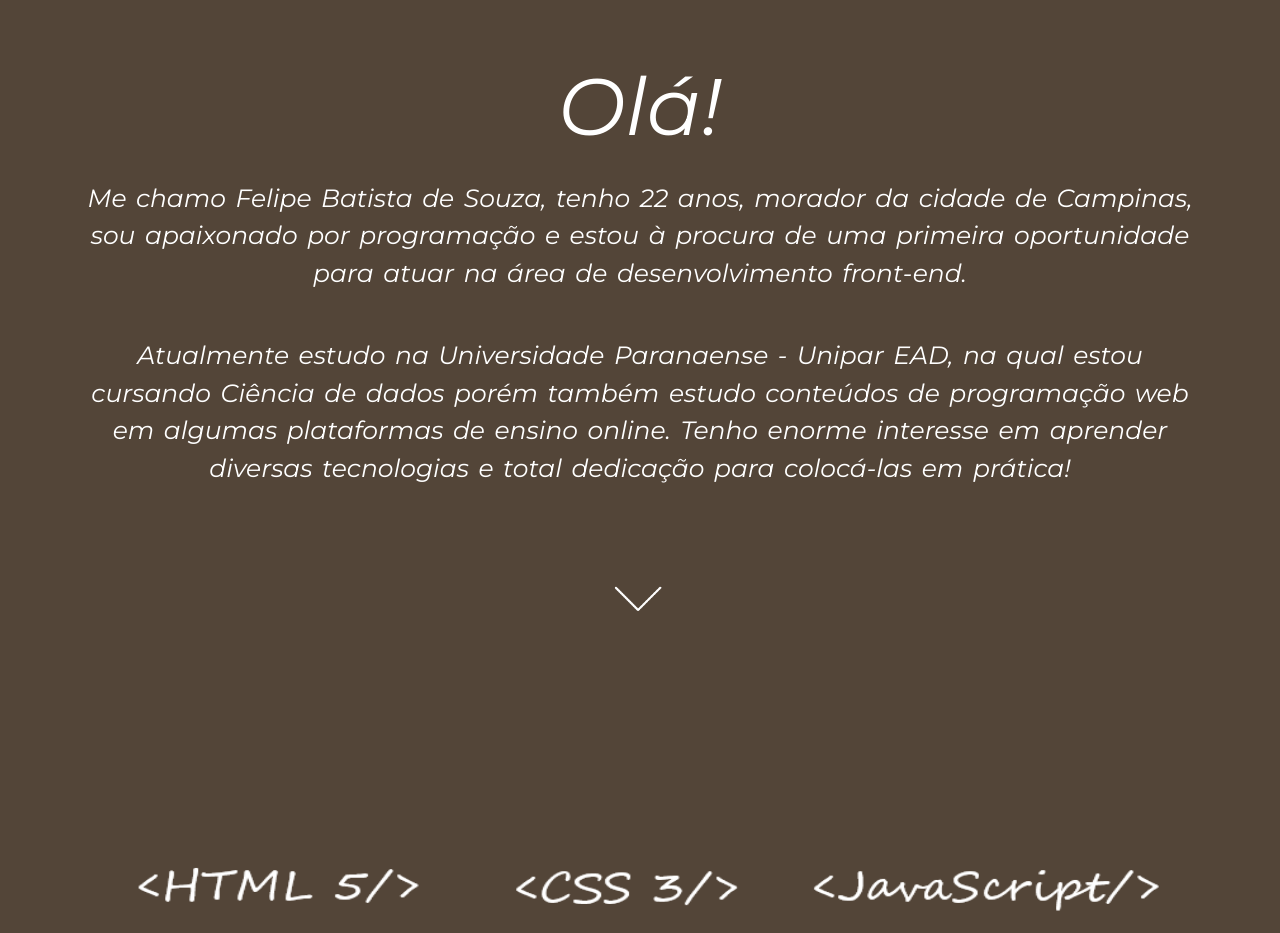
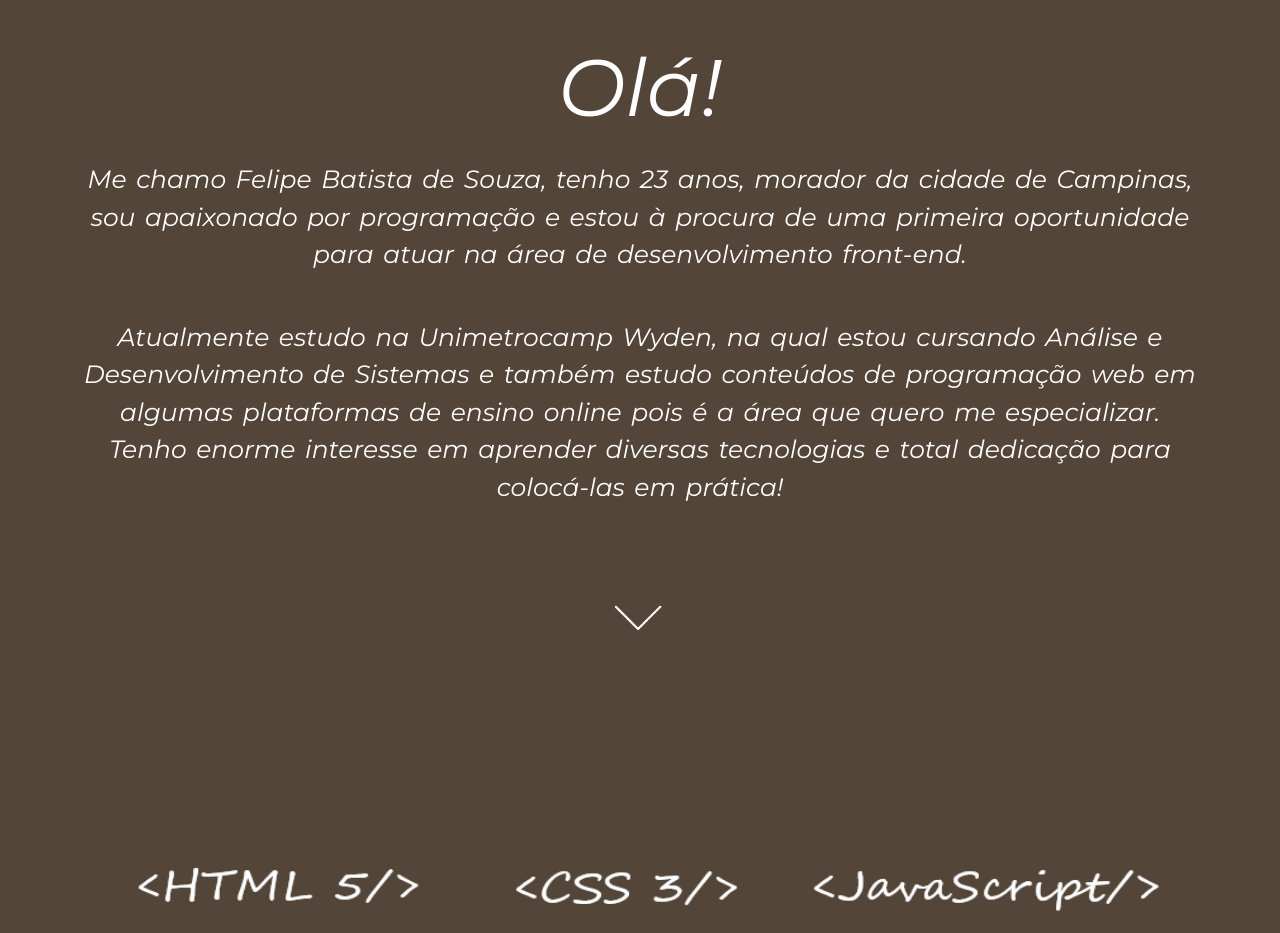
Before and after one commit to FelipeBdS/Presentation-Site, a plain HTML site: page index.html in a window 1280 px wide. Shown: the part 780-1713 px from the top of the page. Drawn offline with nearby package versions, Linux system fonts and the light colour scheme.

Commit message:
Alteração de informações da seção 'sobre'

```diff
--- a/index.html
+++ b/index.html
@@ -51,10 +51,10 @@
         <div class="container">
             <h1 class="text-center" data-aos="fade-right" data-aos-duration="2000">Olá!</h1>
             <p class="text-center aboutFelipe" data-aos="fade-right" data-aos-duration="3000">
-            Me chamo Felipe Batista de Souza, tenho 22 anos, morador da cidade de Campinas, sou apaixonado por programação e estou à procura de uma primeira oportunidade para atuar na área de desenvolvimento front-end.
+            Me chamo Felipe Batista de Souza, tenho 23 anos, morador da cidade de Campinas, sou apaixonado por programação e estou à procura de uma primeira oportunidade para atuar na área de desenvolvimento front-end.
             </p>
             <p class="text-center aboutFelipe" data-aos="fade-right" data-aos-duration="3000">
-                Atualmente estudo na Universidade Paranaense - Unipar EAD, na qual estou cursando Ciência de dados porém também estudo conteúdos de programação web em algumas plataformas de ensino online. Tenho enorme interesse em aprender diversas tecnologias e total dedicação para colocá-las em prática!
+                Atualmente estudo na Unimetrocamp Wyden, na qual estou cursando Análise e Desenvolvimento de Sistemas e também estudo conteúdos de programação web em algumas plataformas de ensino online pois é a área que quero me especializar. Tenho enorme interesse em aprender diversas tecnologias e total dedicação para colocá-las em prática!
             </p>
             <div class="container text-center" data-aos="fade-right" data-aos-duration="2000">
                 <a href="#technologies">
```
